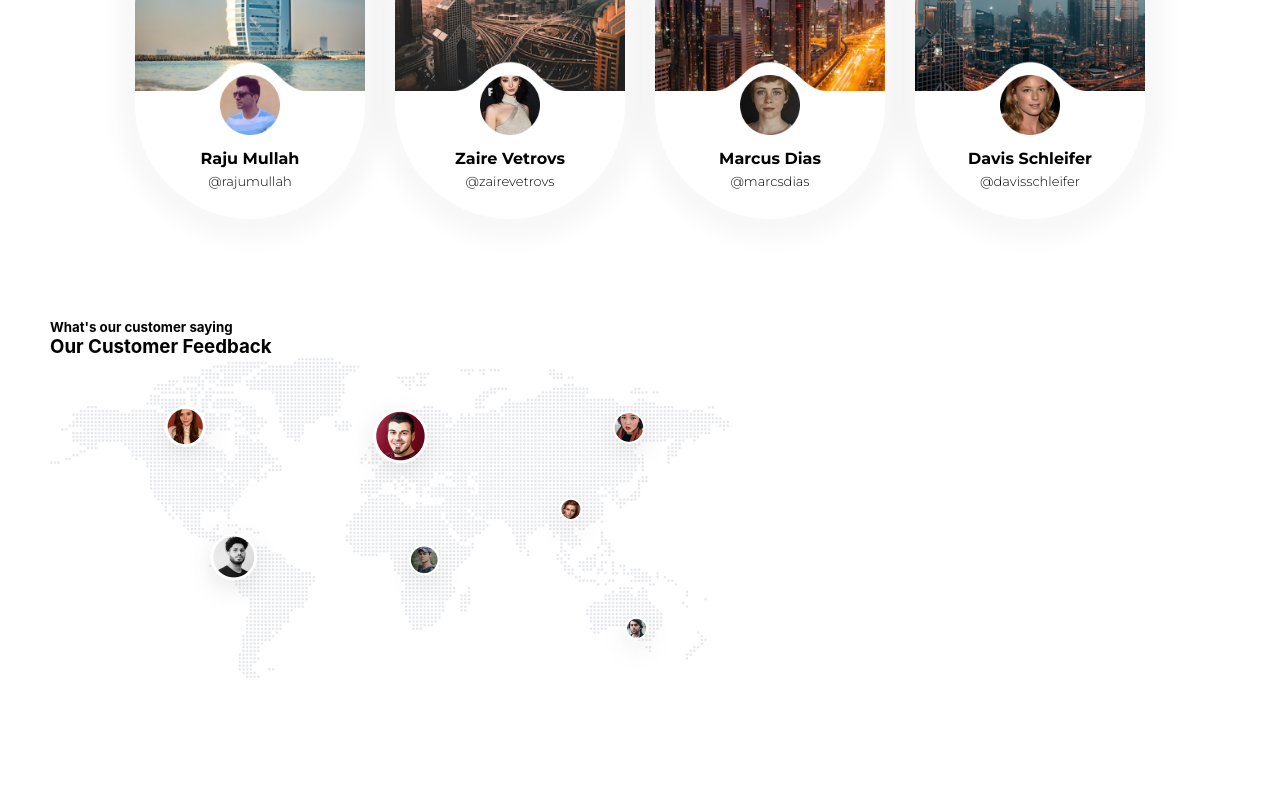
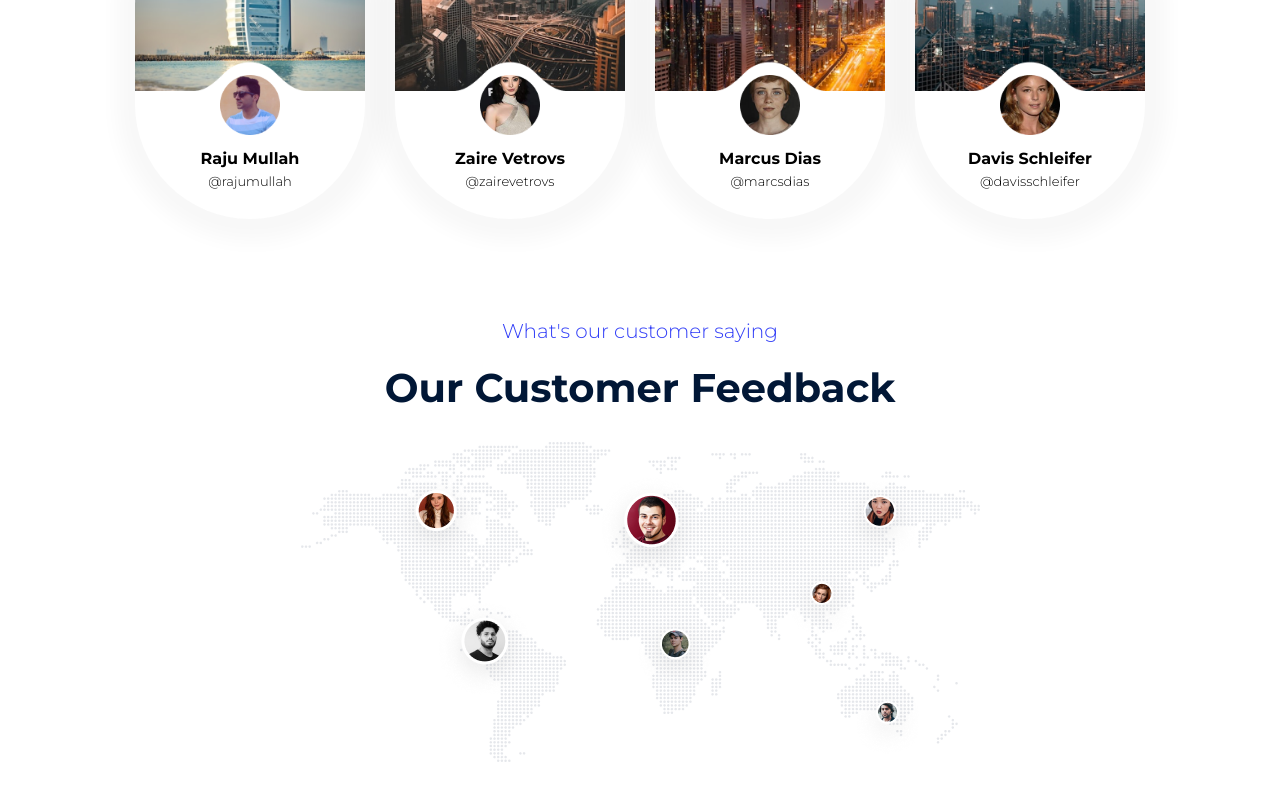
Before and after one commit to DevOlagboye/Aviation-Landpage, a React (Create React App) app: page / in a window 1280 px wide. Shown: the part 3488-4288 px from the top of the page. Before the commit the page ends 4220 px from the top, so only its background shows below. Built offline with nearby package versions, Linux system fonts and the light colour scheme.

Commit message:
Started adding styling to the Testimonials component

```diff
--- a/src/Components/Testimonials/Testimonials.css
+++ b/src/Components/Testimonials/Testimonials.css
@@ -1,3 +1,19 @@
 .testimonial-container {
     padding: 50px;
+    text-align: center;
 }
+
+.testimonial-container h5 {
+    color: #313EF7;
+    margin-bottom: 20px;
+    font-family: "Montserrat", sans-serif;
+    font-weight: 300;
+    font-size: 20px;
+}
+
+.testimonial-container h3 {
+    margin-bottom: 30px;
+    font-family: "Montserrat", sans-serif;
+    color: #011736;
+    font-size: 40px;
+}
```
